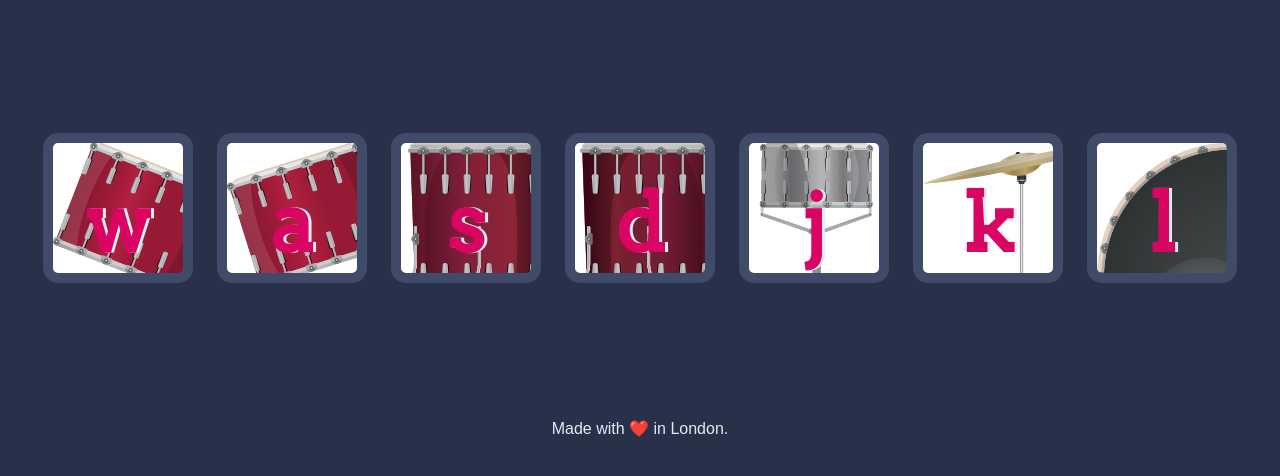
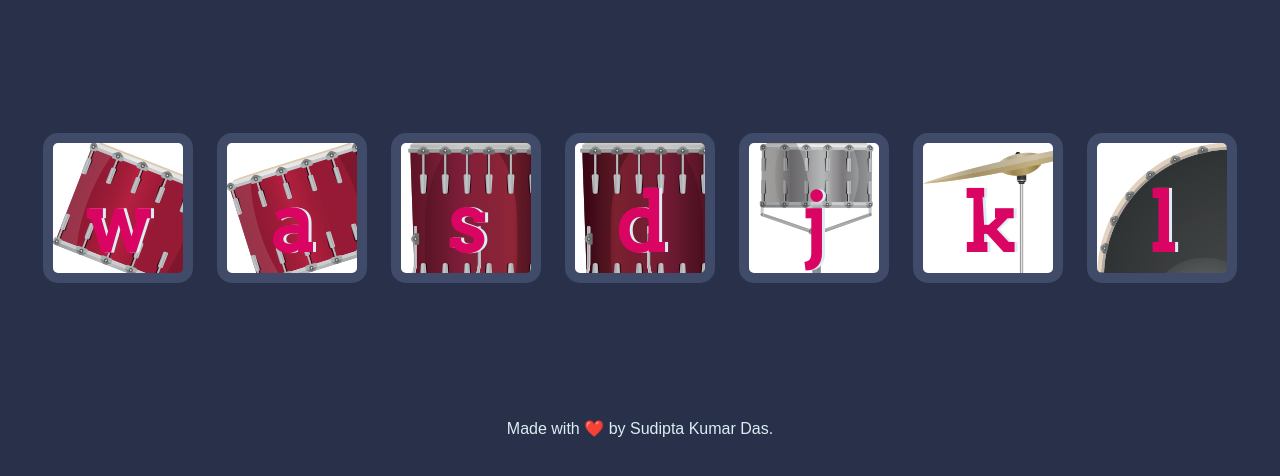
Before and after one commit to sudiptakdas/Drum-Kit-App, a plain HTML site: page index.html in a window 1280 px wide. Shown: the part 156-632 px from the top of the page. Drawn offline with Linux system fonts and the light colour scheme.

Commit message:
Update index.html

```diff
--- a/index.html
+++ b/index.html
@@ -24,7 +24,7 @@
 <script src="index.js" charset="utf-8"></script>
 
 <footer>
-  Made with ❤️ in London.
+  Made with ❤️ by Sudipta Kumar Das.
 </footer>
 </body>
 </html>
```
